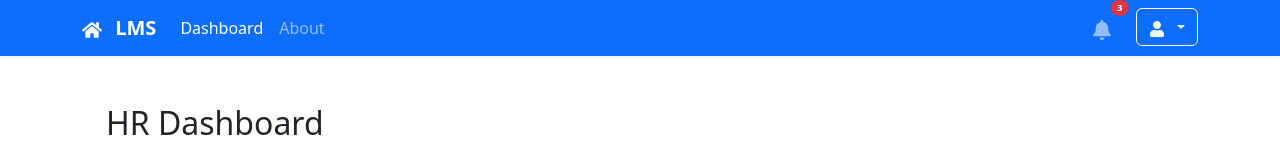
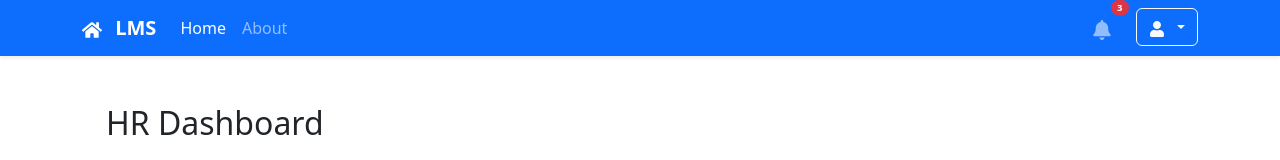
Before and after one commit to lasyalagudu/LeaveManagementSystem, a React (Create React App) app in the folder frontend/: page /dashboard in a window 1280 px wide. Shown: the top 160 px of the page. Built offline with nearby package versions, Linux system fonts and the light colour scheme; sample sign-in values are in the browser's storage.

Commit message:
updated Footer,Navigation

```diff
--- a/frontend/src/components/layout/Navigation.js
+++ b/frontend/src/components/layout/Navigation.js
@@ -46,7 +46,7 @@ const Navigation = () => {
         <Navbar.Collapse id="navbar-nav">
           <Nav className="me-auto">
             <Nav.Link as={Link} to="/dashboard" active={isActive("/dashboard")}>
-              Dashboard
+              Home
             </Nav.Link>
             <Nav.Link
               as={Link}
```
Also changed, not shown: frontend/src/components/layout/Footer.js (line endings or trailing spaces).
